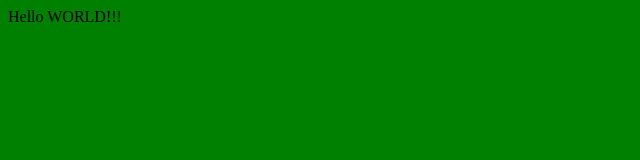
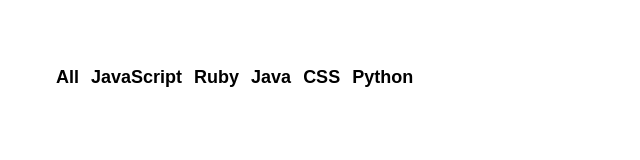
Before and after one commit to iamindika/github-battle, a React app: page / in a window 1280 px wide. Shown: the whole page, without its empty margins (0-640 px from the left). Built offline with nearby package versions, Linux system fonts and the light colour scheme.

Commit message:
Create a popular component to display styled nav links

```diff
--- /dev/null
+++ b/app/components/Popular.js
@@ -0,0 +1,19 @@
+import React from 'react';
+
+export default class Popular extends React.Component {
+  render() {
+    const languages = ['All', 'JavaScript', 'Ruby', 'Java', 'CSS', 'Python'];
+
+    return (
+      <ul className='flex-center'>
+        {languages.map((language) => (
+          <li key={language}>
+            <button className='btn-clear nav-link'>
+              {language}
+            </button>
+          </li>
+        ))}
+      </ul>
+    )
+  }
+}
--- a/app/index.css
+++ b/app/index.css
@@ -1,3 +1,41 @@
+html, body, #app {
+  margin: 0;
+  height: 100%;
+  width: 100%;
+}
+
 body {
-  background: green;
+  font-family: -apple-system,BlinkMacSystemFont,Segoe UI,Roboto,Oxygen-Sans,Ubuntu,Cantarell,Helvetica Neue,sans-serif;
 }
+
+ul {
+  padding: 0;
+}
+
+li {
+  list-style-type: none;
+}
+
+.container {
+  max-width: 1200px;
+  margin: 0 auto;
+  padding: 50px;
+}
+
+.flex-center {
+  display: flex;
+  justify-items: center;
+  align-items: center;
+}
+
+.btn-clear {
+  border: none;
+  background: transparent;
+}
+
+.nav-link {
+  font-size: 18px;
+  font-weight: bold;
+  text-decoration: none;
+  color: inherit;
+}
--- a/app/index.js
+++ b/app/index.js
@@ -1,12 +1,13 @@
 import React from 'react';
 import ReactDOM from 'react-dom';
 import './index.css';
+import Popular from './components/Popular'
 
 class App extends React.Component {
   render() {
     return (
-      <div>
-        Hello WORLD!!!
+      <div className='container'>
+        <Popular />
       </div>
     );
   }
```
